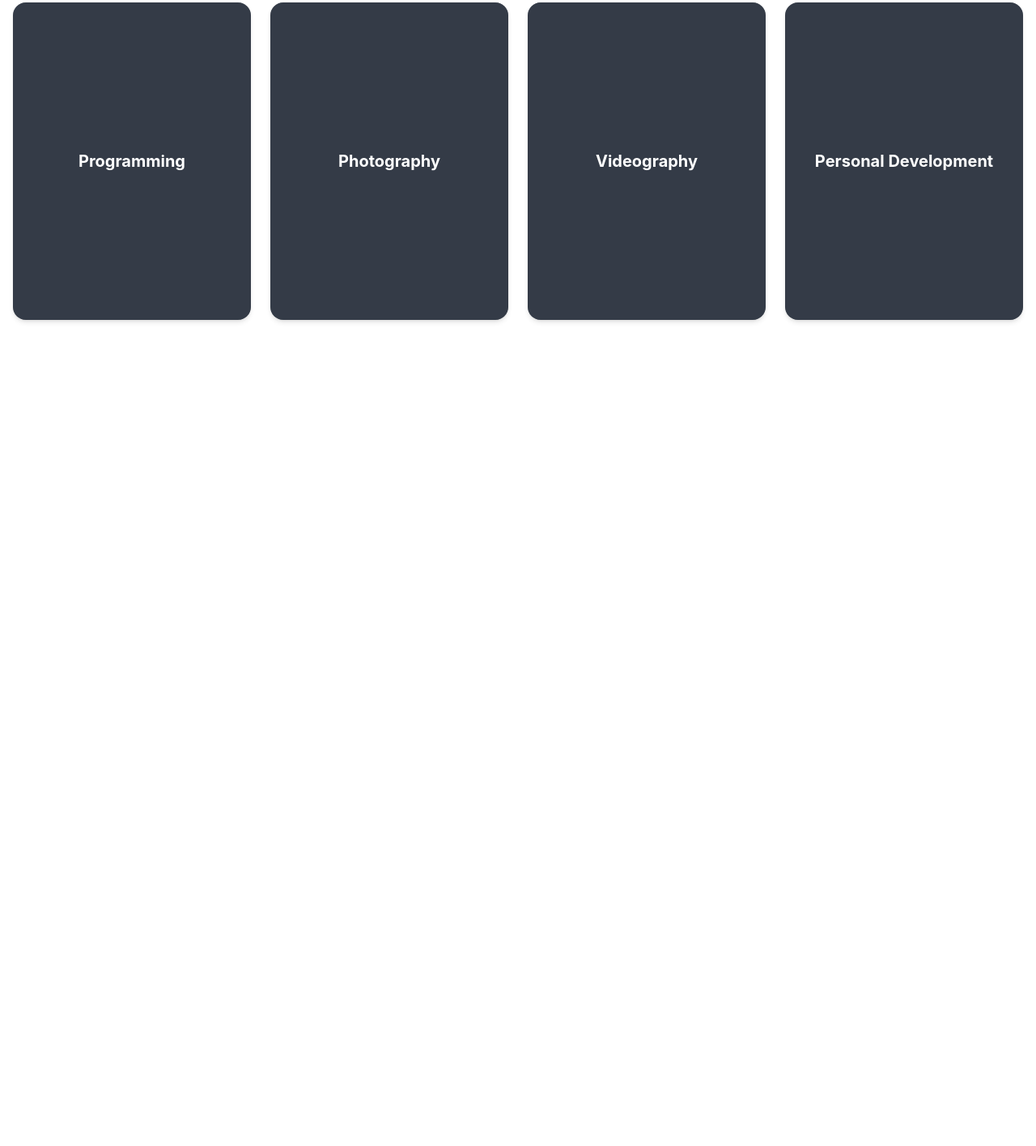
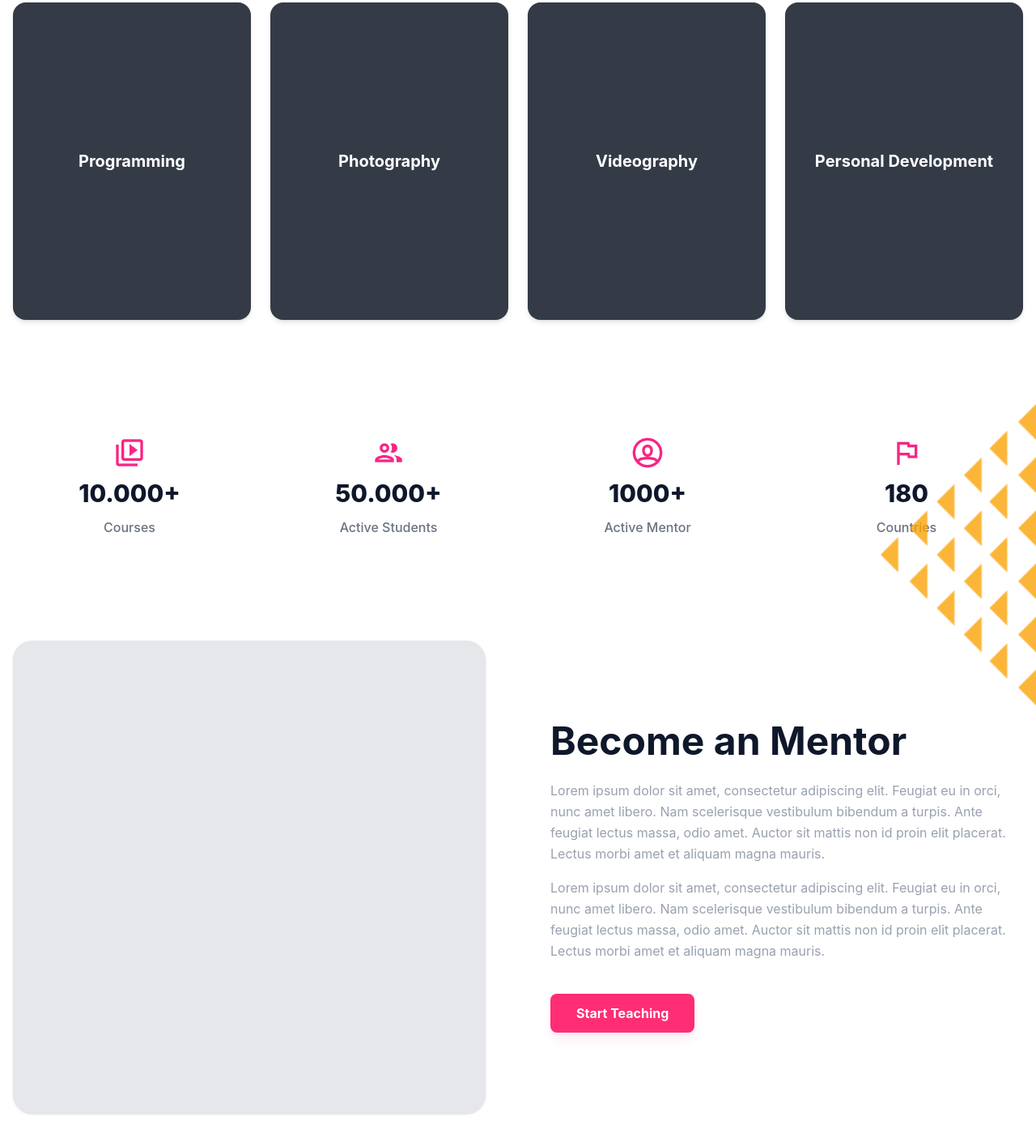
Before and after one commit to Ilyos11/Tailwind-Group, a website: page index.html in a window 1280 px wide. Shown: the part 2734-4149 px from the top of the page at 81% size. Before the commit the page ends 3193 px from the top, so only its background shows below. Drawn offline with nearby package versions, Linux system fonts and the light colour scheme; files that its build step writes are made by us from their sources.

Commit message:
Section 5

```diff
--- a/index.html
+++ b/index.html
@@ -375,5 +375,86 @@
   </div>
 </section>
 
+
+
+<!-- Section 5 -->
+<section class="relative py-20 px-4 max-w-7xl mx-auto font-sans overflow-hidden">
+
+
+  <div class="absolute top-10 right-0 w-32 md:w-48 opacity-80 pointer-events-none">
+    <img src="./img/yellow picture.png" alt="" class="w-full h-auto">
+  </div>
+
+
+  <div class="grid grid-cols-2 md:grid-cols-4 gap-8 mb-32 text-center">
+
+    <div class="space-y-3">
+      <div class="flex justify-center">
+        <img src="./img/video_library.png" class="h-10 w-10 object-contain" alt="">
+      </div>
+      <p class="text-2xl md:text-3xl font-extrabold text-slate-900">10.000+</p>
+      <p class="text-gray-500 font-medium">Courses</p>
+    </div>
+
+
+    <div class="space-y-3">
+      <div class="flex justify-center">
+        <img src="./img/icons people.png" class="h-10 w-10 object-contain" alt="">
+      </div>
+      <p class="text-2xl md:text-3xl font-extrabold text-slate-900">50.000+</p>
+      <p class="text-gray-500 font-medium">Active Students</p>
+    </div>
+
+
+    <div class="space-y-3">
+      <div class="flex justify-center">
+        <img src="./img/circle icon.png" class="h-10 w-10 object-contain" alt="">
+      </div>
+      <p class="text-2xl md:text-3xl font-extrabold text-slate-900">1000+</p>
+      <p class="text-gray-500 font-medium">Active Mentor</p>
+    </div>
+
+
+    <div class="space-y-3">
+      <div class="flex justify-center">
+        <img src="./img/flag.png" class="h-10 w-10 object-contain" alt="">
+      </div>
+      <p class="text-2xl md:text-3xl font-extrabold text-slate-900">180</p>
+      <p class="text-gray-500 font-medium">Countries</p>
+    </div>
+  </div>
+
+
+  <div class="flex flex-col lg:flex-row items-center gap-12 lg:gap-20">
+
+    <div class="w-full lg:w-1/2">
+      <div class="aspect-square bg-gray-200 rounded-3xl overflow-hidden shadow-sm">
+
+      </div>
+    </div>
+
+
+    <div class="w-full lg:w-1/2 space-y-6">
+      <h2 class="text-4xl md:text-5xl font-bold text-slate-900">Become an Mentor</h2>
+
+      <div class="space-y-4 text-gray-400 leading-relaxed">
+        <p>
+          Lorem ipsum dolor sit amet, consectetur adipiscing elit. Feugiat eu in orci, nunc amet libero. Nam scelerisque vestibulum bibendum a turpis. Ante feugiat lectus massa, odio amet. Auctor sit mattis non id proin elit placerat. Lectus morbi amet et aliquam magna mauris.
+        </p>
+        <p>
+          Lorem ipsum dolor sit amet, consectetur adipiscing elit. Feugiat eu in orci, nunc amet libero. Nam scelerisque vestibulum bibendum a turpis. Ante feugiat lectus massa, odio amet. Auctor sit mattis non id proin elit placerat. Lectus morbi amet et aliquam magna mauris.
+        </p>
+      </div>
+
+      <button class="mt-4 px-8 py-3 bg-[#ff2d75] text-white font-bold rounded-lg hover:bg-[#e62568] transition-all shadow-lg shadow-pink-100">
+        Start Teaching
+      </button>
+    </div>
+  </div>
+
+</section>
+
+
+
 </body>
 </html>
```
Also changed, not shown: img/circle icon.png (added), img/flag.png (added), img/icons people.png (added), img/video_library.png (added), img/yellow picture.png (added).
